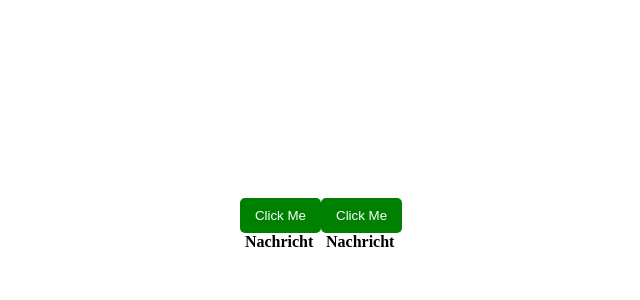
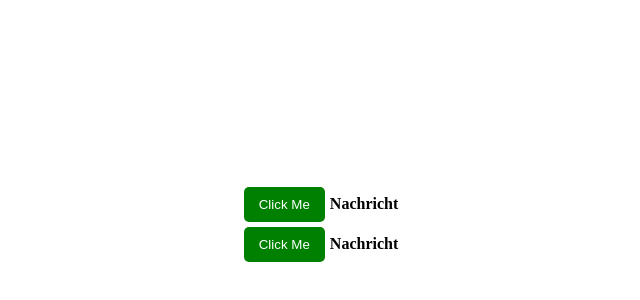
Before and after one commit to gigg88/button_and_message, a plain HTML site: page index.html in a window 1280 px wide. Shown: the part 176-476 px from the top of the page, without its empty margins (319-959 px from the left). Drawn offline with Linux system fonts and the light colour scheme.

Commit message:
Update style.css

```diff
--- a/style.css
+++ b/style.css
@@ -6,6 +6,7 @@
   body {
     height: 100vh; /* Ensures the body fills the viewport height */
     display: flex; /* Enables flexbox layout for the body */
+    flex-direction: column;
     align-items: center; /* Vertically centers the content within the body */
     justify-content: center; /* Horizontally centers the content within the body */
   }
@@ -30,3 +31,14 @@
     margin-left:5px;
 
   }
+
+  .firstMsg {
+    display: flex;
+    align-items: center;
+    margin-bottom: 5px;
+    }
+
+  .secondMsg {
+    display: flex;
+    align-items: center;
+  }
```
